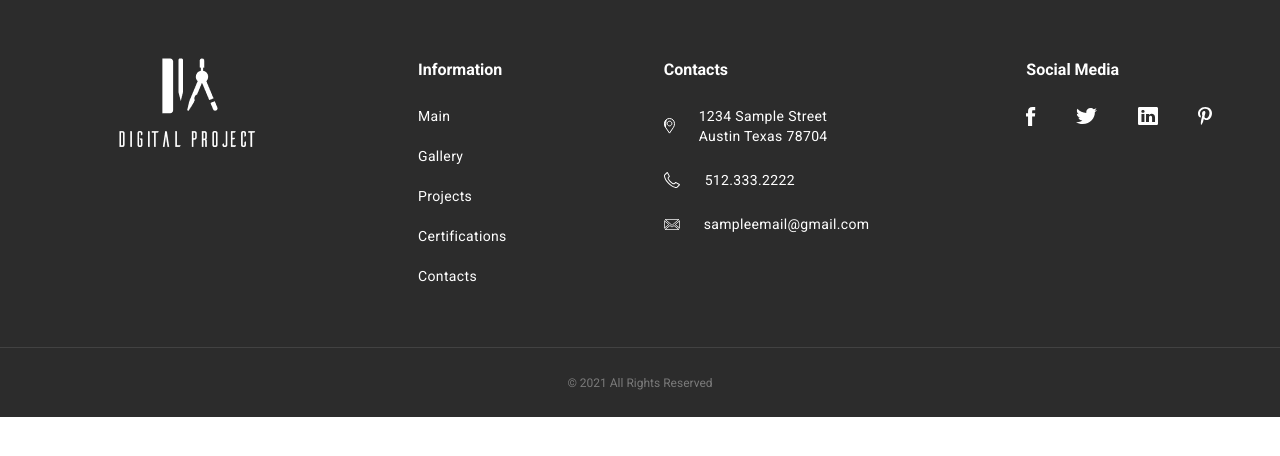
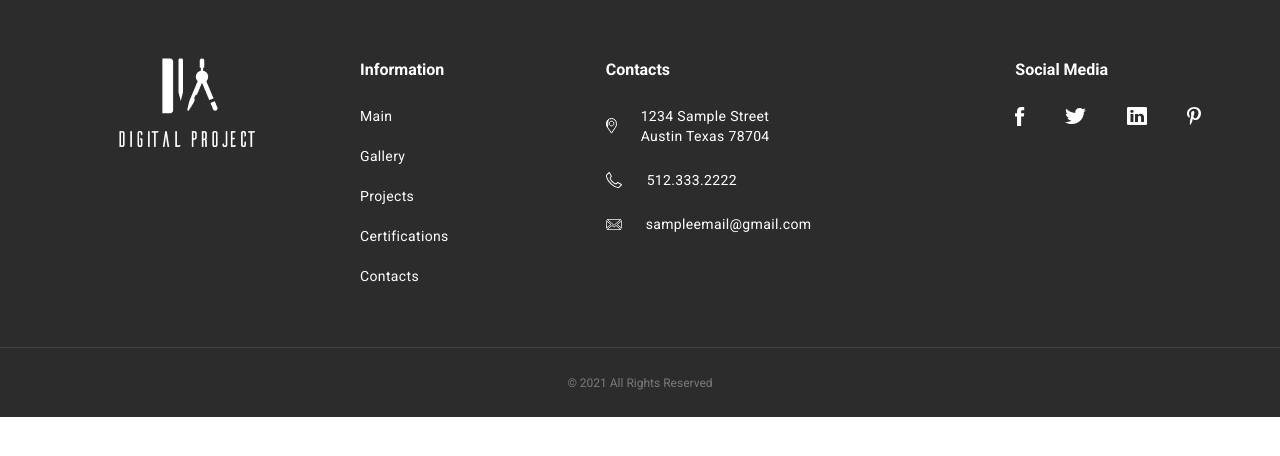
Before and after one commit to ronaldtech051/React-Figma-Website-of-architects, a Next.js app: page / in a window 1280 px wide. Shown: the top 456 px of the page. Built offline with nearby package versions, Linux system fonts and the light colour scheme.

Commit message:
Add cn for FooterListContainer

```diff
--- a/components/Footer.tsx
+++ b/components/Footer.tsx
@@ -10,22 +10,23 @@ import facebookIcon from "@/public/socials/facebook.svg";
 import linkedinIcon from "@/public/socials/linkedin.svg";
 import pinterestIcon from "@/public/socials/pinterest.svg";
 import twitterIcon from "@/public/socials/twitter.svg";
+import { cn } from "@/lib/utils";
 
 export default function Footer() {
   return (
-    <section className="relative flex min-h-[70px] w-full flex-col bg-woa-black-800 xl:h-[417px] xl:flex-row xl:gap-[157px] xl:pt-[58px]">
+    <footer className="relative flex w-full flex-col bg-woa-black-800 xl:h-[417px] xl:flex-row  xl:pt-[58px]">
       <Logo />
       <Information />
       <Contacts />
       <Socials />
       <Copyright />
-    </section>
+    </footer>
   );
 }
 
 function Socials() {
   return (
-    <FooterListContainer>
+    <FooterListContainer className="xl:ml-[204px]">
       <h3 className="text-base font-bold">Social Media</h3>
       <ul className="flex flex-row items-center gap-10">
         <li className="text-sm tracking-wide">
@@ -67,7 +68,7 @@ function Socials() {
 
 function Contacts() {
   return (
-    <FooterListContainer>
+    <FooterListContainer className="xl:ml-[157px]">
       <h3 className="text-base font-bold">Contacts</h3>
       <ul className="flex flex-col gap-6">
         <li className="flex  items-center gap-6 text-sm tracking-wide">
@@ -106,7 +107,7 @@ function Contacts() {
 
 function Information() {
   return (
-    <FooterListContainer>
+    <FooterListContainer className="xl:ml-[99px]">
       <h3 className="text-base font-bold">Information</h3>
       <ul className="flex flex-col gap-5">
         <li className="text-sm tracking-wide">Main</li>
@@ -121,7 +122,7 @@ function Information() {
 
 function Logo() {
   return (
-    <div className="place-self-center pt-[58px] xl:ml-[116px] xl:place-self-auto xl:py-0">
+    <div className="place-self-center pt-[58px] xl:ml-[116px] xl:place-self-auto xl:py-0 mb-[29px] xl:mb-0">
       <Image
         src={WhiteLogo}
         alt="White logo"
@@ -145,6 +146,21 @@ function Copyright() {
   );
 }
 
-function FooterListContainer({ children }: { children: ReactNode }) {
-  return <div className="flex flex-col gap-6 pl-14 text-white xl:py-0 xl:my-0 xl:border-0 xl:pl-0 my-[29px] pt-[29px] border-t border-white/10">{children}</div>;
+function FooterListContainer({
+  children,
+  className,
+}: {
+  children: ReactNode;
+  className?: string;
+}) {
+  return (
+    <div
+      className={cn(
+        className,
+        "my-[29px] flex flex-col gap-6 border-t border-white/10 pl-14 pt-[29px] text-white xl:my-0 xl:border-0 xl:py-0 xl:pl-0",
+      )}
+    >
+      {children}
+    </div>
+  );
 }
```
